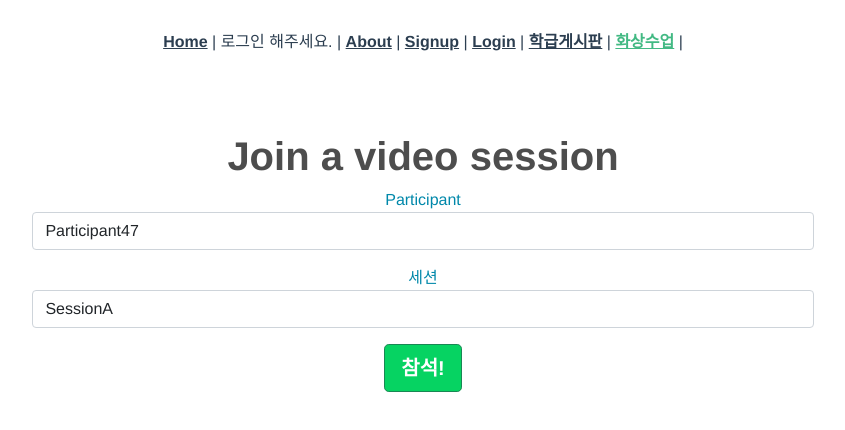
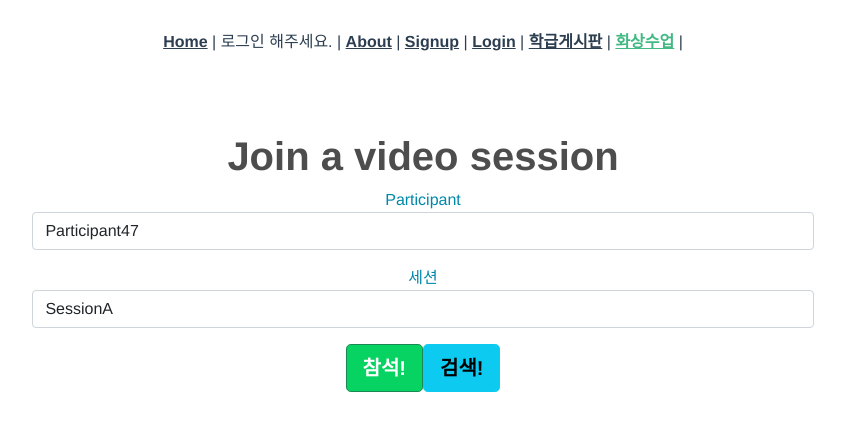
Before and after one commit to somi22/HoneySchool, a Vue app in the folder frontend/: page /videoclass in a window 1280 px wide. Shown: the top 430 px of the page, without its empty margins (217-1062 px from the left). Built offline with nearby package versions, Linux system fonts and the light colour scheme; sample sign-in values are in the browser's storage.

Commit message:
Feat: 22.02.11 검색기능 추기

```diff
--- a/frontend/src/views/Videoclass/Videoclass.vue
+++ b/frontend/src/views/Videoclass/Videoclass.vue
@@ -29,6 +29,10 @@
             <button class="btn btn-lg btn-success" @click="joinSession()">
               참석!
             </button>
+            <button class="btn btn-lg btn-info" @click="searchAllSession()">
+              검색!
+            </button>
+
           </p>
         </div>
       </div>
@@ -629,8 +633,21 @@ export default {
           });
       });
     },
+    // 활성화된 모든 세션 검색하기
+    searchAllSession(){
+      return new Promise((resolve, reject) =>{
+        axios.get(process.env.VUE_APP_API_URL+"/lecture")
+        .then((response)=>{
+          console.log(response);
+        })
+        .catch((error)=>{
+          console.log(error)
+        })
+      })
+    },
 
-  joinConnection(){
+    // 연결하기
+    joinConnection(){
 
 			const headers = {
 				"Authorization": "OPENVIDUAPP:ssafy",
```
